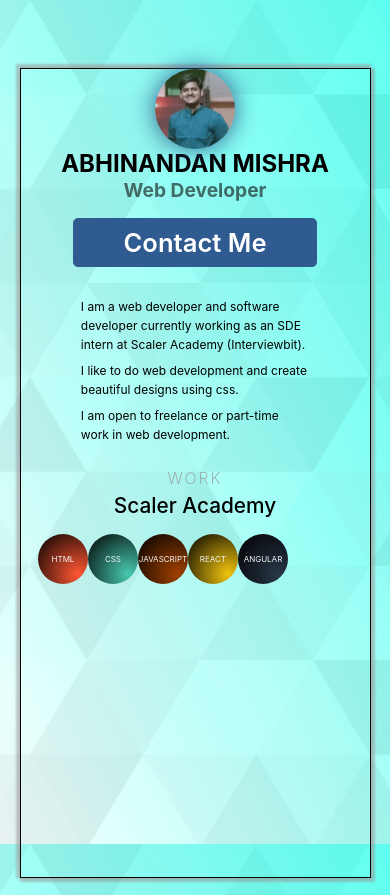
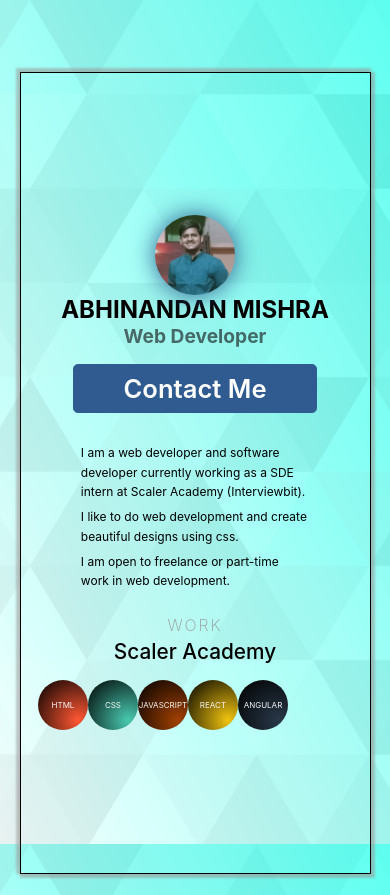
Before and after one commit to abhinandanmishra1/about-me, a React (Create React App) app: page / in a window 390 px wide. Built offline with nearby package versions, Linux system fonts and the light colour scheme.

Commit message:
large device draggable otherwise non-draggable

```diff
--- a/src/App.css
+++ b/src/App.css
@@ -169,7 +169,9 @@ body {
 	.about-me,
 	.skills {
 		width: 90%;
-		height: 96%;
+	}
+	.about-me {
+		height: 95%;
 	}
 	body {
 		font-size: 12px;
--- a/src/App.js
+++ b/src/App.js
@@ -31,7 +31,7 @@ function App() {
 				{/* About Me */}
 				<div className="about">
 					<p>
-						I am a web developer and software developer currently working as an
+						I am a web developer and software developer currently working as a
 						SDE intern at Scaler Academy (Interviewbit).
 					</p>
 					<p>
```
